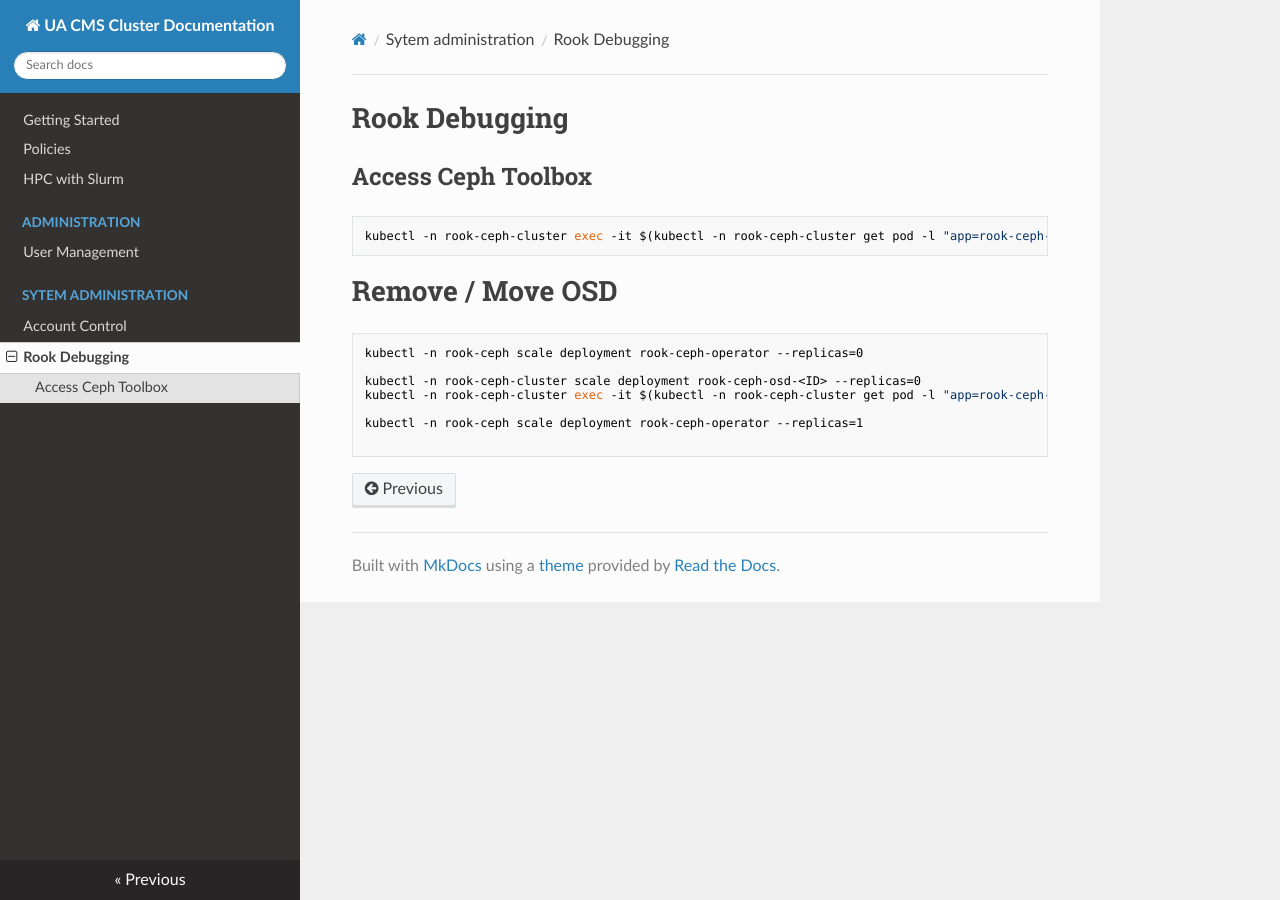
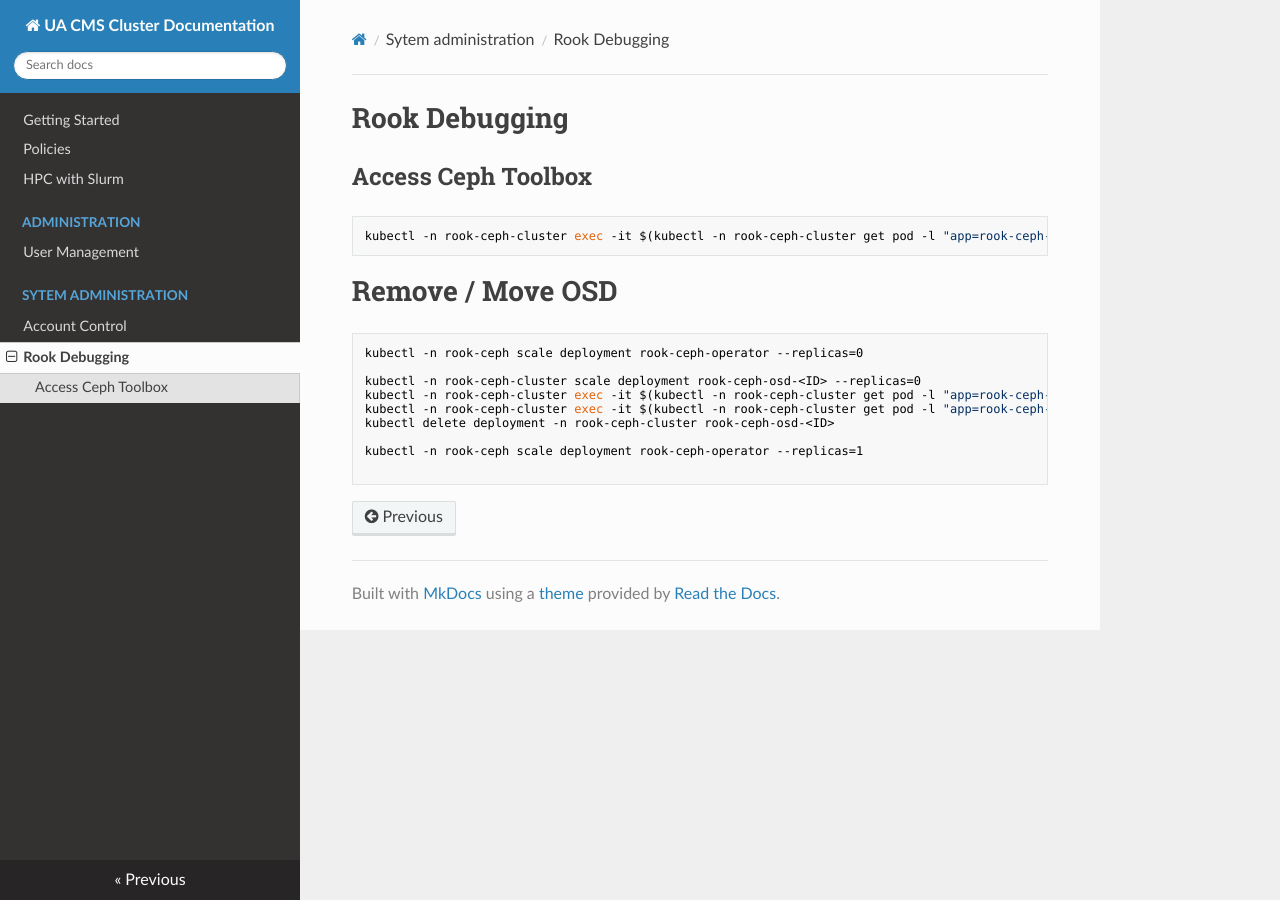
Before and after one commit to cmsua/cms-cluster-docs, an MkDocs documentation site: the page built from docs/sytem-administration/storage.md, in a window 1280 px wide. Built offline with MkDocs 1.6.1, drawn with Linux system fonts in a browser that asks for light colours; nearby versions of some CDN libraries.

Commit message:
Add commands to storage

```diff
--- a/docs/sytem-administration/storage.md
+++ b/docs/sytem-administration/storage.md
@@ -13,6 +13,8 @@
 
 kubectl -n rook-ceph-cluster scale deployment rook-ceph-osd-<ID> --replicas=0
 kubectl -n rook-ceph-cluster exec -it $(kubectl -n rook-ceph-cluster get pod -l "app=rook-ceph-tools" -o jsonpath='{.items[0].metadata.name}') -- ceph osd down osd.<ID>
+kubectl -n rook-ceph-cluster exec -it $(kubectl -n rook-ceph-cluster get pod -l "app=rook-ceph-tools" -o jsonpath='{.items[0].metadata.name}') -- ceph osd purge <ID> --yes-i-really-mean-it
+kubectl delete deployment -n rook-ceph-cluster rook-ceph-osd-<ID>
 
 kubectl -n rook-ceph scale deployment rook-ceph-operator --replicas=1
 
```
